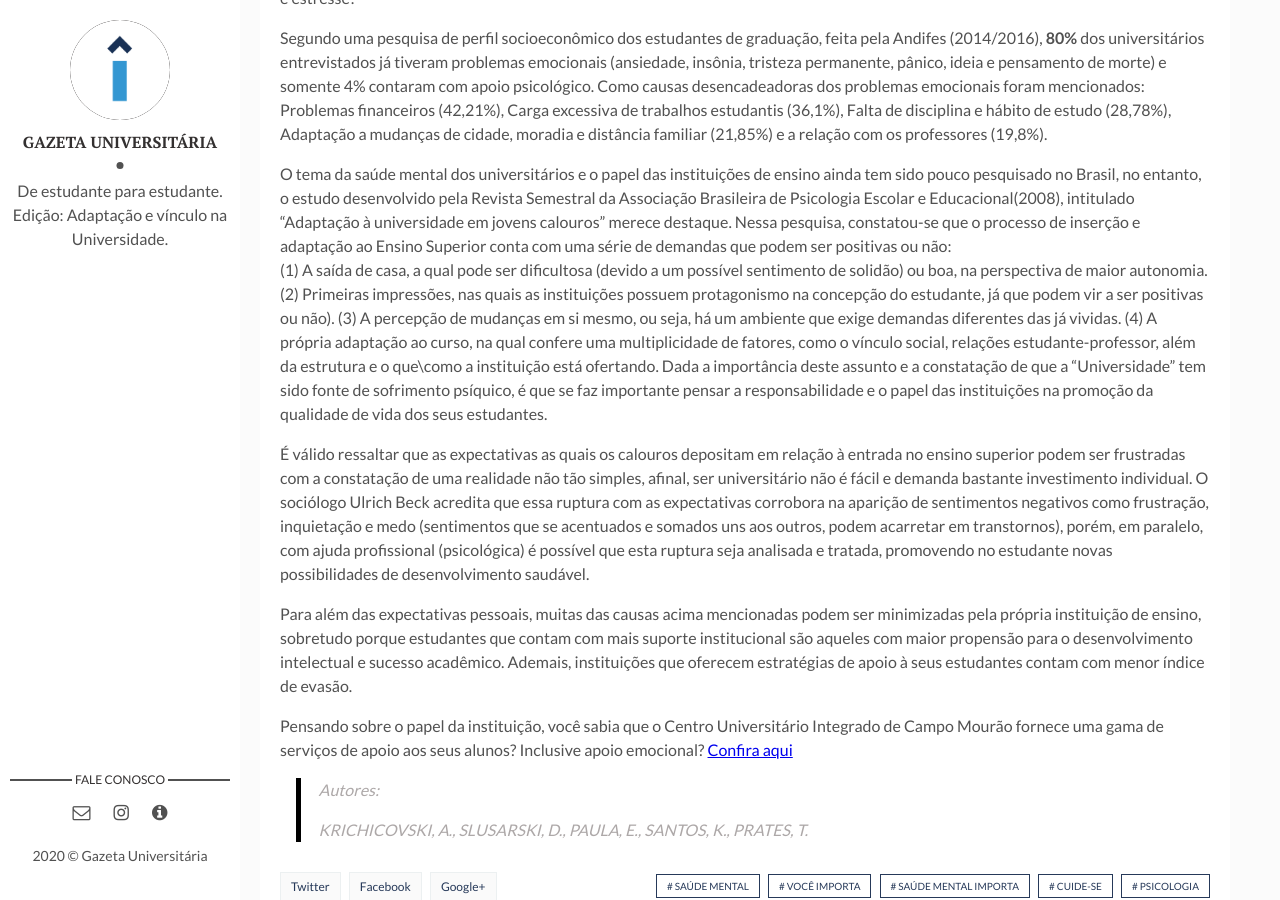
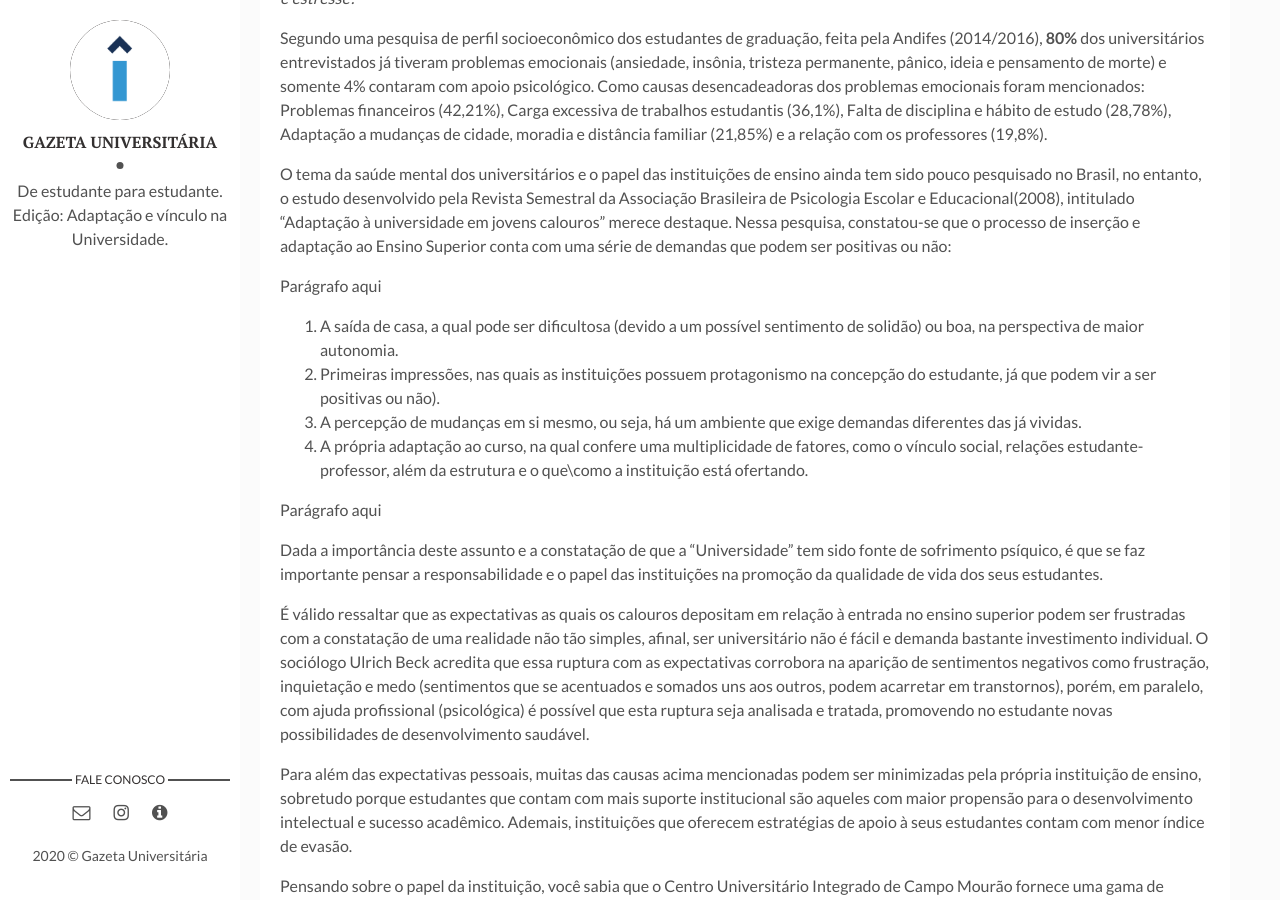
Before and after one commit to gazetauniversitaria/gazetauniversitaria.github.io, a Jekyll site: the page built from _posts/2020-04-02-saude-mental.markdown, in a window 1280 px wide and 900 px high, scrolled down 674 px. Built offline with Jekyll 4.4.1, drawn with Linux system fonts in a browser that asks for light colours; comment, search, counter and statistics services are not loaded.

Commit message:
Update 2020-04-02-saude-mental.markdown

```diff
--- a/_posts/2020-04-02-saude-mental.markdown
+++ b/_posts/2020-04-02-saude-mental.markdown
@@ -7,16 +7,16 @@ img: saude-mental/ncapa.jpg
 tags: [Saúde Mental, Você Importa, Saúde Mental Importa, Cuide-se, Psicologia]
 ---
 
-Você sabia que os universitários possuem até 25% a mais de chances de desenvolver transtornos mentais como depressão, ansiedade e estresse?
+*Você sabia que os universitários possuem até 25% a mais de chances de desenvolver transtornos mentais como depressão, ansiedade e estresse?*
 
 Segundo uma pesquisa de perfil socioeconômico dos estudantes de graduação, feita pela Andifes (2014/2016), **80%** dos universitários entrevistados já tiveram problemas emocionais (ansiedade, insônia, tristeza permanente, pânico, ideia e pensamento de morte) e somente 4% contaram com apoio psicológico. Como causas desencadeadoras dos problemas emocionais foram mencionados: Problemas financeiros (42,21%), Carga excessiva de trabalhos estudantis (36,1%), Falta de disciplina e hábito de estudo (28,78%), Adaptação a mudanças de cidade, moradia e distância familiar (21,85%) e a relação com os professores (19,8%).
 
 O tema da saúde mental dos universitários e o papel das instituições de ensino ainda tem sido pouco pesquisado no Brasil, no entanto, o estudo desenvolvido pela Revista Semestral da Associação Brasileira de Psicologia Escolar e Educacional(2008), intitulado “Adaptação à universidade em jovens calouros” merece destaque. Nessa pesquisa, constatou-se que o processo de inserção e adaptação ao Ensino Superior conta com uma série de demandas que podem ser positivas ou não:
-(1) A saída de casa, a qual pode ser dificultosa (devido a um possível sentimento de solidão) ou boa, na perspectiva de maior autonomia.
-(2) Primeiras impressões, nas quais as instituições possuem protagonismo na concepção do estudante, já que podem vir a ser positivas ou não).
-(3) A percepção de mudanças em si mesmo, ou seja, há um ambiente que exige demandas diferentes das já vividas.
-(4) A própria adaptação ao curso, na qual confere uma multiplicidade de fatores, como o vínculo social, relações estudante-professor, além da estrutura e o que\como a instituição está ofertando.
-Dada a importância deste assunto e a constatação de que a "Universidade" tem sido fonte de sofrimento psíquico, é que se faz importante pensar a responsabilidade e o papel das instituições na promoção da qualidade de vida dos seus estudantes.
+<p>Parágrafo aqui</p> 1. A saída de casa, a qual pode ser dificultosa (devido a um possível sentimento de solidão) ou boa, na perspectiva de maior autonomia.
+2. Primeiras impressões, nas quais as instituições possuem protagonismo na concepção do estudante, já que podem vir a ser positivas ou não).
+3. A percepção de mudanças em si mesmo, ou seja, há um ambiente que exige demandas diferentes das já vividas.
+4. A própria adaptação ao curso, na qual confere uma multiplicidade de fatores, como o vínculo social, relações estudante-professor, além da estrutura e o que\como a instituição está ofertando.
+<p>Parágrafo aqui</p> Dada a importância deste assunto e a constatação de que a "Universidade" tem sido fonte de sofrimento psíquico, é que se faz importante pensar a responsabilidade e o papel das instituições na promoção da qualidade de vida dos seus estudantes.
 
 É válido ressaltar que as expectativas as quais os calouros depositam em relação à entrada no ensino superior podem ser frustradas com a constatação de uma realidade não tão simples, afinal, ser universitário não é fácil e demanda bastante investimento individual. O sociólogo Ulrich Beck acredita que essa ruptura com as expectativas corrobora na aparição de sentimentos negativos como frustração, inquietação e medo (sentimentos que se acentuados e somados uns aos outros, podem acarretar em transtornos), porém, em paralelo, com ajuda profissional (psicológica) é possível que esta ruptura seja analisada e tratada, promovendo no estudante novas possibilidades de desenvolvimento saudável.
 
```
